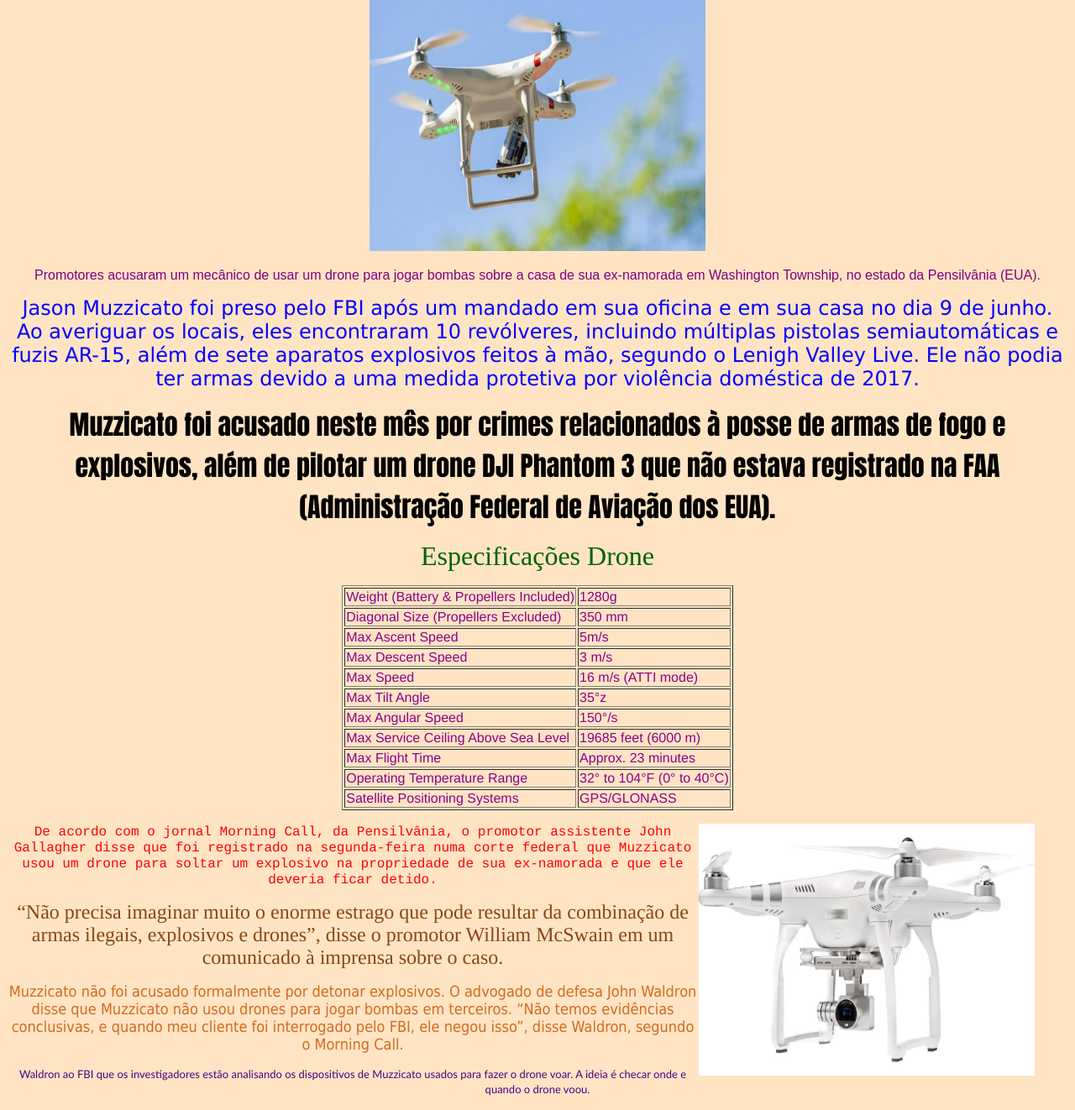
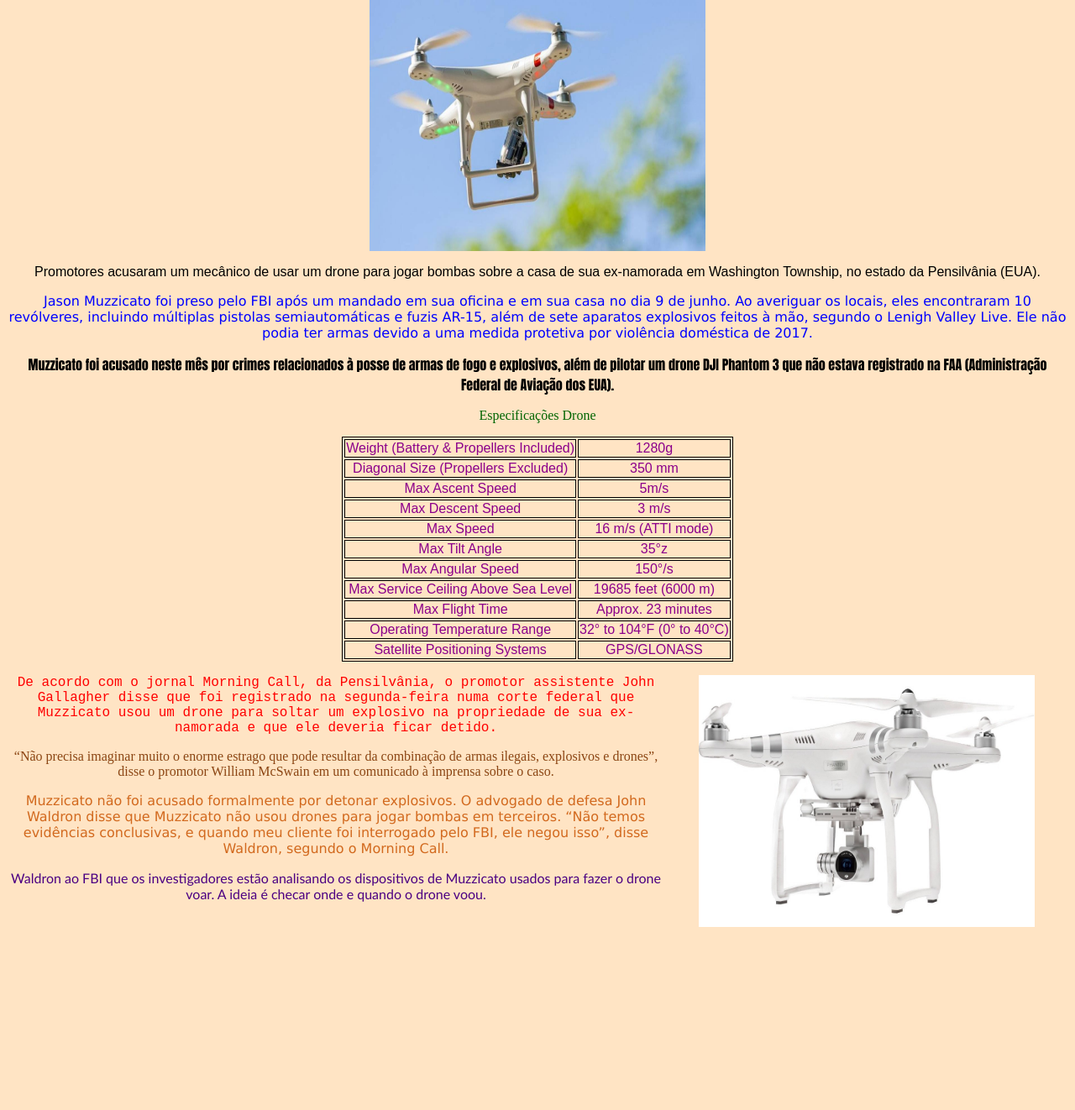
Before and after one commit to wesleyadiel/acchweb1, a PHP site: page /projeto2/pages/news3.html in a window 1280 px wide. Shown: the part 120-1442 px from the top of the page at 84% size. After the commit the page ends 1224 px from the top, so only its background shows below. Run offline with PHP 8.4, Linux system fonts and the light colour scheme.

Commit message:
alterações news 1 e news3

```diff
--- /dev/null
+++ b/projeto2/css/style3.css
@@ -0,0 +1,87 @@
+body {
+    background-color: Bisque;
+}
+h1{
+    text-align: center;
+}
+h4{
+    text-align: center;
+}
+p{
+    text-align: center;
+}
+.figureprincipal{
+    display: flex;
+    display: -webkit-flex;
+    justify-content: center;
+    align-items: center;
+}
+.figure2{
+   float: left;
+}
+.figure3{
+    float: right;
+}
+.p1{
+    text-align: center;
+    font-family: Arial, Helvetica, sans-serif;
+    size: 3px;
+}
+.p2{
+    text-align: center;
+    font-family: Verdana, Geneva, Tahoma, sans-serif;
+    size: 10px;
+    color: blue;
+}
+.p3{
+    text-align: center;
+    font-family: Impact, Haettenschweiler, 'Arial Narrow Bold', sans-serif;
+    size: 6;
+    color: 4;
+}
+.p4{
+    text-align: center;
+    font-family: colibri;
+    size: 6;
+    color: darkgreen;
+}
+.p5{
+    font-family: Arial, Helvetica, sans-serif;
+    color: darkmagenta;
+}
+table{
+    text-align: center;
+    border: 1px solid black;
+    margin-left: auto;
+    margin-right: auto;
+}
+tr {
+    border: 1px solid black;
+}
+td {
+    border: 1px solid black;
+}
+.p6{
+    text-align: center;
+    font-family: 'Courier New', Courier, monospace;
+    size: 3;
+    color: red;
+}
+.p7{
+    text-align: center;
+    font-family: 'Times New Roman', Times, serif;
+    color: saddlebrown;
+    size: 6;
+}
+.p8{
+    text-align: center;
+    font-family: Verdana, Geneva, Tahoma, sans-serif;
+    color: chocolate;
+    size: 4;
+}
+.p9{
+    text-align: center;
+    font-family: 'Trebuchet MS', 'Lucida Sans Unicode', 'Lucida Grande', 'Lucida Sans', Arial, sans-serif;
+    size: 2;
+    color: indigo;
+}
--- a/projeto2/pages/news3.html
+++ b/projeto2/pages/news3.html
@@ -1,11 +1,10 @@
 <!DOCTYPE html>
 <html>
 <meta charset="utf-8">
+<link rel="stylesheet" type="text/css" href="../css/style3.css">
 <head>
 	<title>News3</title>
 </head>
-
-<body bgcolor="Bisque">
 
 <!--
 
@@ -15,22 +14,22 @@ a notícia. E linhas horizontais separando as matérias.
 
 -->
 
-<h1 align="center"> Homem usa drone para jogar explosivos sobre a casa da ex-namorada </h1>
-<h4 align="center"> Jason Muzzicato foi preso pelo FBI após um mandado em sua oficina e em sua casa </h4>
+<h1> Homem usa drone para jogar explosivos sobre a casa da ex-namorada </h1>
+<h4> Jason Muzzicato foi preso pelo FBI após um mandado em sua oficina e em sua casa </h4>
 
 
-<figure align="center">
-<img src="img/news3.jpg" width="400" height="300"></figure>
+<figure class="figureprincipal">
+<img src="../img/news3.jpg" width="400" height="300"></figure>
 
-<p align="center"><font face="arial" size="3" color="purple">Promotores acusaram um mecânico de usar um drone para jogar bombas sobre a casa de sua ex-namorada em Washington Township, no estado da Pensilvânia (EUA).</font></p>
+<p class="p1">Promotores acusaram um mecânico de usar um drone para jogar bombas sobre a casa de sua ex-namorada em Washington Township, no estado da Pensilvânia (EUA).</p>
 
-<p align="center"><font face="verdana" size="5" color="blue">Jason Muzzicato foi preso pelo FBI após um mandado em sua oficina e em sua casa no dia 9 de junho. Ao averiguar os locais, eles encontraram 10 revólveres, incluindo múltiplas pistolas semiautomáticas e fuzis AR-15, além de sete aparatos explosivos feitos à mão, segundo o Lenigh Valley Live. Ele não podia ter armas devido a uma medida protetiva por violência doméstica de 2017.</font></p>
+<p class="p2">Jason Muzzicato foi preso pelo FBI após um mandado em sua oficina e em sua casa no dia 9 de junho. Ao averiguar os locais, eles encontraram 10 revólveres, incluindo múltiplas pistolas semiautomáticas e fuzis AR-15, além de sete aparatos explosivos feitos à mão, segundo o Lenigh Valley Live. Ele não podia ter armas devido a uma medida protetiva por violência doméstica de 2017.</p>
 
-<p align="center"><font face="impact" size="6" color="4">Muzzicato foi acusado neste mês por crimes relacionados à posse de armas de fogo e explosivos, além de pilotar um drone DJI Phantom 3 que não estava registrado na FAA (Administração Federal de Aviação dos EUA).</font></p>
+<p class="p3">Muzzicato foi acusado neste mês por crimes relacionados à posse de armas de fogo e explosivos, além de pilotar um drone DJI Phantom 3 que não estava registrado na FAA (Administração Federal de Aviação dos EUA).</p>
 
-<p align="center"><font face="colibri" size="6" color="DarkGreen">Especificações Drone</font> </p>
-<div><font face="Helvetica" color="DarkMagenta">
-	<table align="center" border="1">
+<p class="p4">Especificações Drone</p>
+<div class="p5">
+	<table>
 <tr>
 	<td>Weight (Battery & Propellers Included)</td>
 	<td>1280g</td>
@@ -76,19 +75,18 @@ a notícia. E linhas horizontais separando as matérias.
 	<td>GPS/GLONASS</td>
 </tr>
 </table>
-</font>
 </div>
 
 
- <figure align="center"><img src="img/img2news3.jpg"  width="400" height="300" style="float:right;"></figure>
+ <figure class="figure3"><img src="../img/img2news3.jpg"  width="400" height="300"></figure>
 
-<p align="center"><font face="courier" size="3" color="red">De acordo com o jornal Morning Call, da Pensilvânia, o promotor assistente John Gallagher disse que foi registrado na segunda-feira numa corte federal que Muzzicato usou um drone para soltar um explosivo na propriedade de sua ex-namorada e que ele deveria ficar detido.</font></p>
+<p class="p6">De acordo com o jornal Morning Call, da Pensilvânia, o promotor assistente John Gallagher disse que foi registrado na segunda-feira numa corte federal que Muzzicato usou um drone para soltar um explosivo na propriedade de sua ex-namorada e que ele deveria ficar detido.</p>
 
-<p align="center"><font face="times" color="SaddleBrown" size="5" >“Não precisa imaginar muito o enorme estrago que pode resultar da combinação de armas ilegais, explosivos e drones”, disse o promotor William McSwain em um comunicado à imprensa sobre o caso.</font></p>
+<p class="p7">“Não precisa imaginar muito o enorme estrago que pode resultar da combinação de armas ilegais, explosivos e drones”, disse o promotor William McSwain em um comunicado à imprensa sobre o caso.</p>
 
-<p align="center"><font face="Tahoma" color="Chocolate" size="4" >Muzzicato não foi acusado formalmente por detonar explosivos. O advogado de defesa John Waldron disse que Muzzicato não usou drones para jogar bombas em terceiros. “Não temos evidências conclusivas, e quando meu cliente foi interrogado pelo FBI, ele negou isso”, disse Waldron, segundo o Morning Call.</font></p>
+<p class="p8">Muzzicato não foi acusado formalmente por detonar explosivos. O advogado de defesa John Waldron disse que Muzzicato não usou drones para jogar bombas em terceiros. “Não temos evidências conclusivas, e quando meu cliente foi interrogado pelo FBI, ele negou isso”, disse Waldron, segundo o Morning Call.</p>
 
-<p align="center"><font face="Trebuchet MS" color="Indigo" size="2" >Waldron ao FBI que os investigadores estão analisando os dispositivos de Muzzicato usados para fazer o drone voar. A ideia é checar onde e quando o drone voou.</font></p>
+<p class="p9">Waldron ao FBI que os investigadores estão analisando os dispositivos de Muzzicato usados para fazer o drone voar. A ideia é checar onde e quando o drone voou.</p>
 
 
 </body>
```
Also changed, not shown: projeto2/css/style.css (+14 -0 lines), projeto2/pages/news1.html (+6 -10 lines).
